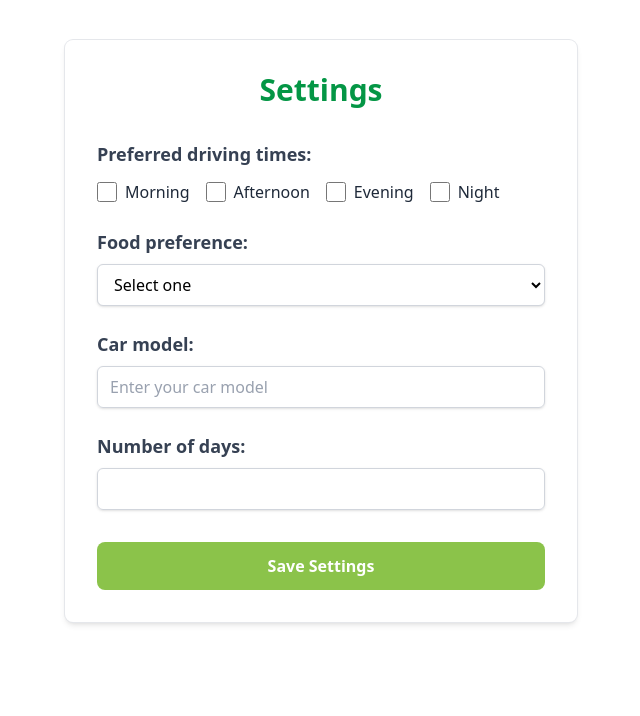
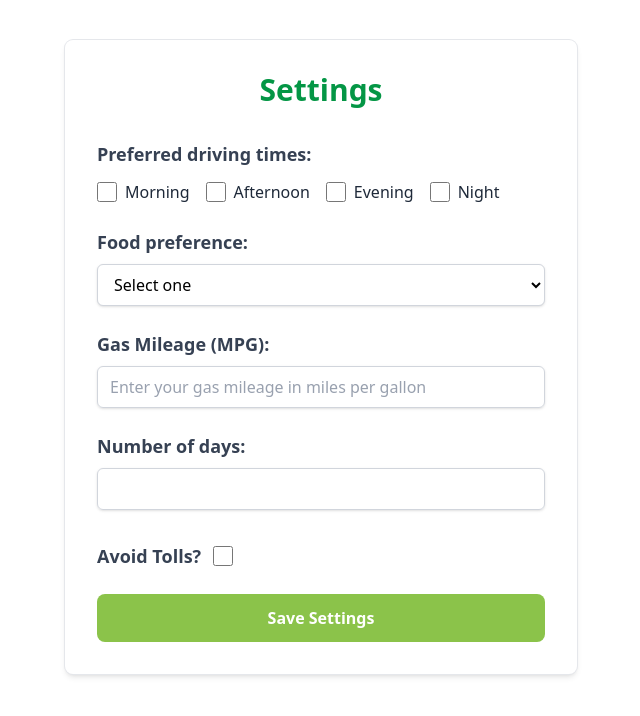
Before and after one commit to devmam999/2025SummerProject, a React (Vite) app in the folder frontend/: page /settings in a window 1280 px wide. Shown: the top 716 px of the page, without its empty margins (319-959 px from the left). Built offline with nearby package versions, Linux system fonts and the light colour scheme.

Commit message:
improved settings form

```diff
--- a/frontend/src/pages/Settings.tsx
+++ b/frontend/src/pages/Settings.tsx
@@ -3,8 +3,9 @@ import React, { useState } from "react";
 const Settings: React.FC = () => {
   const [driveTimes, setDriveTimes] = useState<string[]>([]);
   const [foodPreference, setFoodPreference] = useState("");
-  const [carModel, setCarModel] = useState("");
+  const [gasMileage, setGasMileage] = useState<number | "">("");
   const [numDays, setNumDays] = useState<number | "">("");
+  const [avoidTolls, setAvoidTolls] = useState(false);
 
   const drivingOptions = ["Morning", "Afternoon", "Evening", "Night"];
 
@@ -19,8 +20,9 @@ const Settings: React.FC = () => {
     const data = {
       driveTimes,
       foodPreference,
-      carModel,
+      gasMileage,
       numDays,
+      avoidTolls,
     };
     console.log(data);
     try {
@@ -91,14 +93,14 @@ const Settings: React.FC = () => {
         </select>
       </label>
 
-      {/* Car Model */}
+      {/* Gas Mileage */}
       <label className="block mb-6">
-        <span className="text-lg font-semibold text-gray-700">Car model:</span>
+        <span className="text-lg font-semibold text-gray-700">Gas Mileage (MPG):</span>
         <input
-          type="text"
-          value={carModel}
-          onChange={(e) => setCarModel(e.target.value)}
-          placeholder="Enter your car model"
+          type="number"
+          value={gasMileage}
+          onChange={(e) => setGasMileage(e.target.valueAsNumber)}
+          placeholder="Enter your gas mileage in miles per gallon"
           required
           className="mt-2 block w-full rounded-md border border-gray-300 py-2 px-3 shadow-sm placeholder-gray-400 focus:border-[#7cb342] focus:ring-1 focus:ring-[#7cb342]"
         />
@@ -116,6 +118,18 @@ const Settings: React.FC = () => {
           className="mt-2 block w-full rounded-md border border-gray-300 py-2 px-3 shadow-sm placeholder-gray-400 focus:border-[#7cb342] focus:ring-1 focus:ring-[#7cb342]"
         />
       </label>
+      {/* Avoid Tolls */}
+      <label className="block mb-6">
+      <div className="flex items-center">
+        <span className="text-lg font-semibold text-gray-700 mr-3">Avoid Tolls?</span>
+        <input
+          type="checkbox"
+          checked={avoidTolls}
+          onChange={(e) => setAvoidTolls(e.target.checked)}
+          className="h-5 w-5 text-[#7cb342] border-gray-300 rounded focus:ring-[#7cb342]"
+        />
+      </div>
+    </label>
 
       {/* Submit Button */}
       <button
--- a/frontend/src/pages/SignUp.tsx
+++ b/frontend/src/pages/SignUp.tsx
@@ -13,7 +13,7 @@ const SignUp: React.FC = () => {
     setError("");
     try {
       await signUpUser(email, password);
-      navigate("/dashboard");
+      navigate("/settings");
     } catch (e: any) {
       const errorMessage = e.message || "Registration failed. Please try again.";
       setError(errorMessage);
@@ -25,7 +25,7 @@ const SignUp: React.FC = () => {
     setError(""); // Clear previous errors
     try {
       await signInWithGoogle();
-      navigate("/dashboard"); // Navigate to home or dashboard after successful Google sign-in
+      navigate("/settings");
     } catch (e: any) {
       const errorMessage = e.message || "Google Sign-in failed. Please try again.";
       setError(errorMessage);
```
Also changed, not shown: 1 other file (tests, documents, lock files or other folders).
